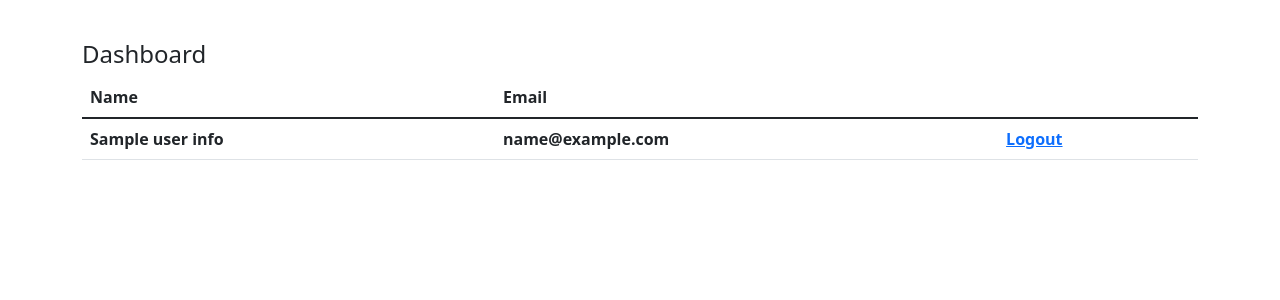
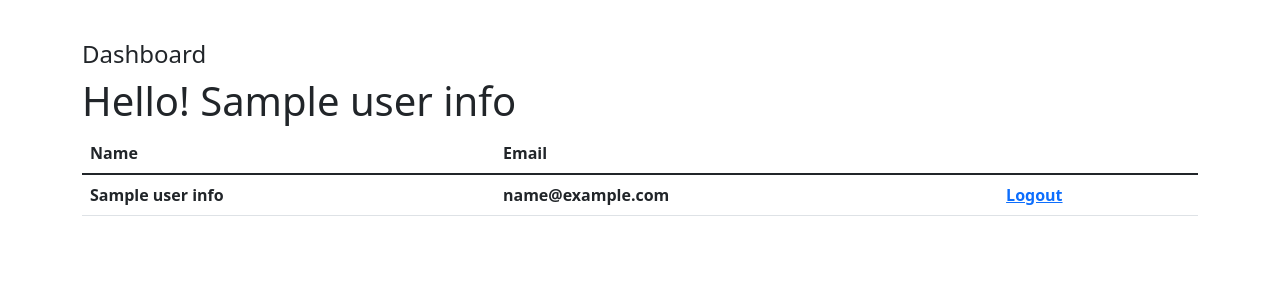
Before and after one commit to mangirish1999/codeignitor-4-, a CodeIgniter 4 app: template app/Views/dashboard/index.php in a window 1280 px wide. Shown: the top 300 px of the page. Run offline with PHP 8.4 and a stand-in for CodeIgniter, Linux system fonts and the light colour scheme; the template is opened without the code that fills it: most values are stand-ins (such as "Sample title", 1, 10 or a date in 2020); lists and menus that the app fills with data are empty; some libraries are stand-ins or nearby versions.

Commit message:
second commit

```diff
--- a/app/Views/dashboard/index.php
+++ b/app/Views/dashboard/index.php
@@ -19,6 +19,7 @@
                 <table class="table table-hover">
                     <thead>
                         <tr>
+                            <h1>Hello! <?= $userInfo['name'] ?></h1>
                             <th>Name</th>
                             <th>Email</th>
                             <th></th>
```
